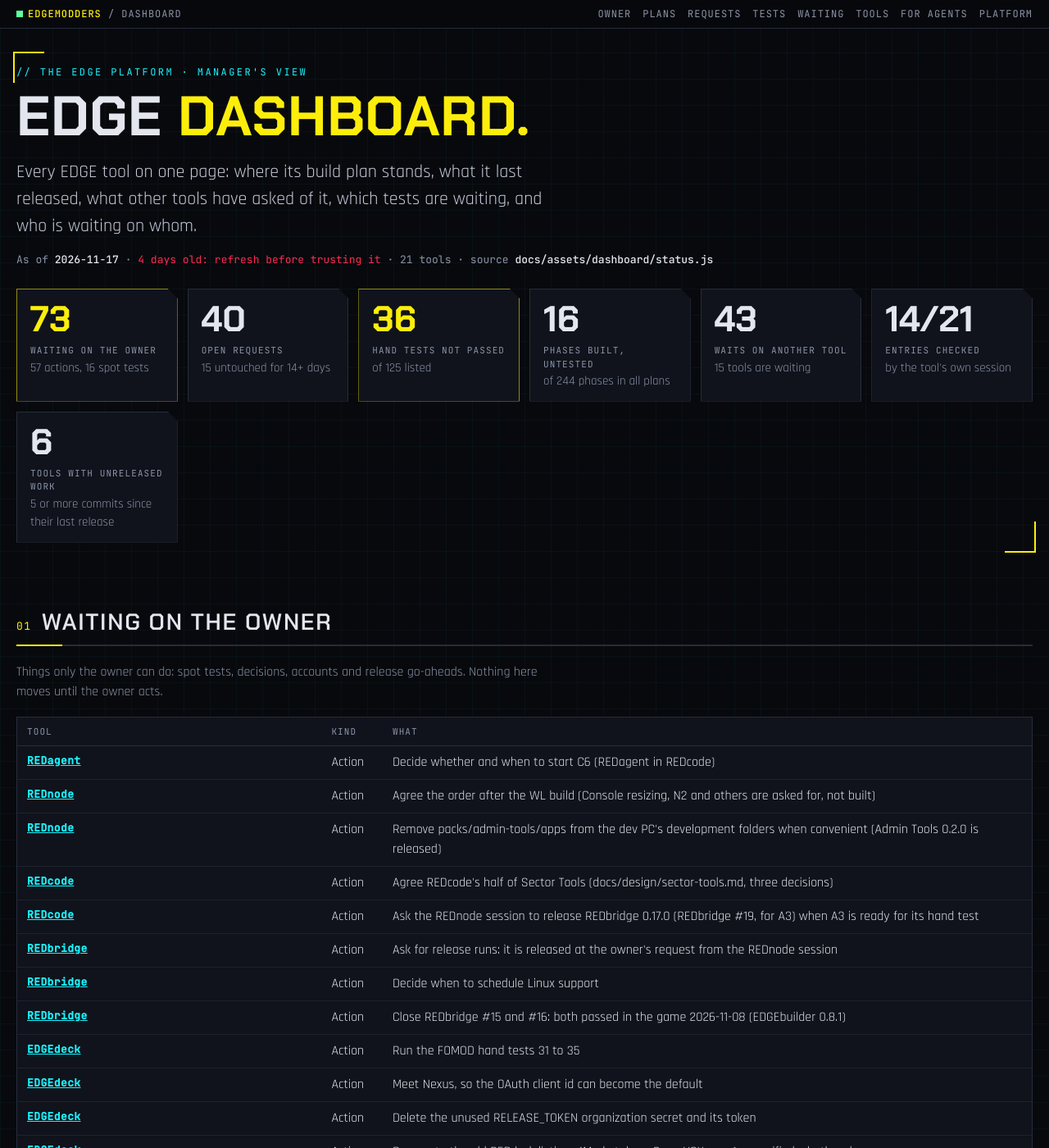
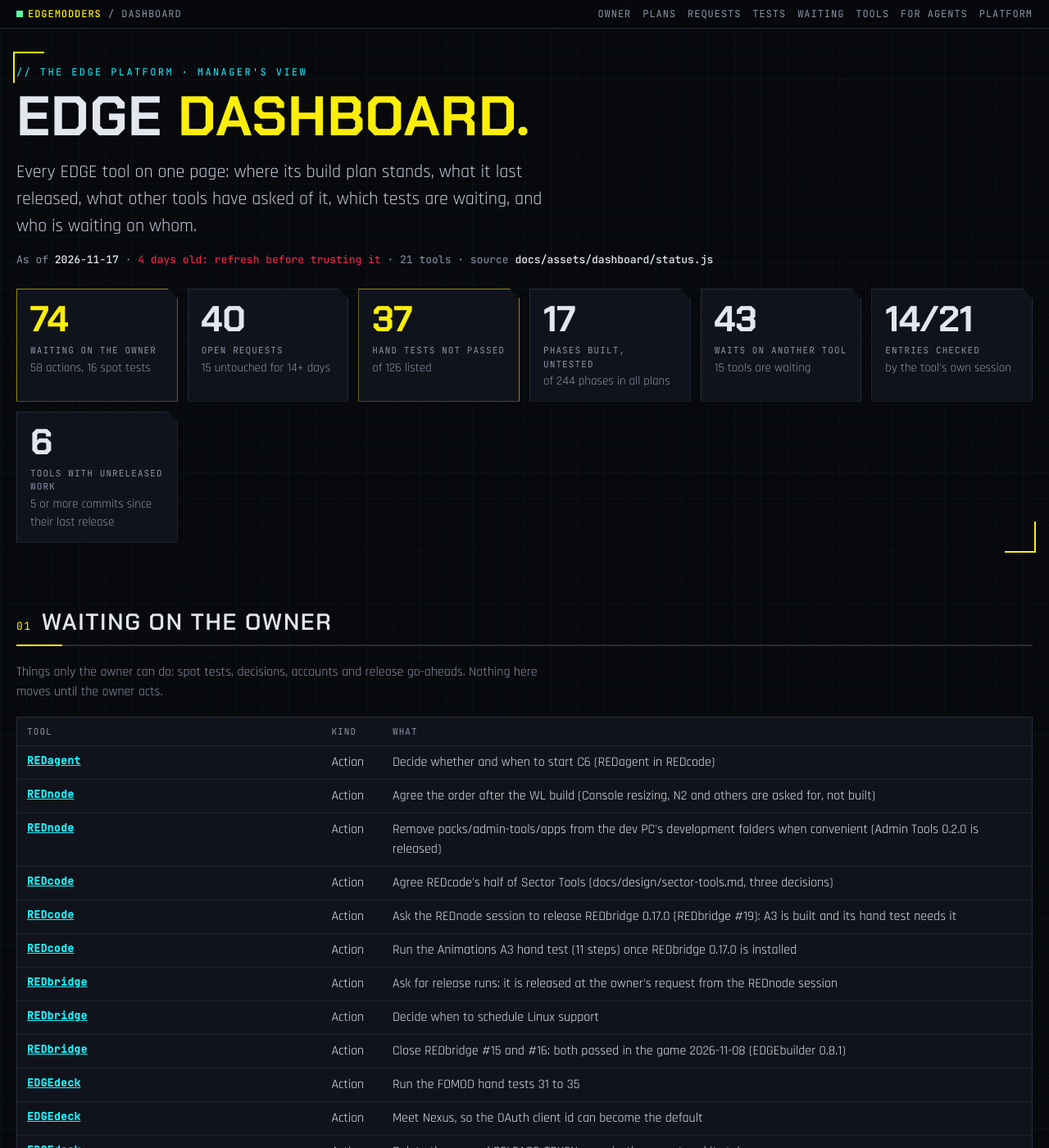
Before and after one commit to Edgemodders/EDGEweb, a Jekyll site: the page docs/dashboard.html, which Jekyll copies as it is, in a window 1280 px wide and 1400 px high. Shown: the whole window at 82% size. Built offline with Jekyll 4.4.1, drawn with Linux system fonts in a browser that asks for light colours; some of the changed text lies outside the part shown.

Commit message:
Dashboard: REDcode A3 built, hand test waits on REDbridge 0.17.0
Co-Authored-By: Claude Opus 5.5 <noreply@anthropic.com>

```diff
--- a/docs/assets/dashboard/status.js
+++ b/docs/assets/dashboard/status.js
@@ -878,7 +878,7 @@ window.EDGE_STATUS = {
      {
       "id": "A3",
       "title": "Animations: synced sets",
-      "status": "in progress"
+      "status": "built, tests pending"
      },
      {
       "id": "RW",
@@ -906,7 +906,7 @@ window.EDGE_STATUS = {
     "version": null,
     "needs": [
      "New File hover button on main (d4c6b4f), hand-tested 2026-11-20: ready for the next release",
-     "Animations A3 (#21): REDbridge #19 is built on REDbridge main, to go out as REDbridge 0.17.0; A3 is then built and released on it"
+     "Animations A3 (#21) built on main (3686353); its hand test and the release wait on REDbridge 0.17.0, then redcode.minBridgeVersion goes to 0.17.0"
     ]
    },
    "handTests": [
@@ -972,6 +972,13 @@ window.EDGE_STATUS = {
      "status": "passed",
      "ranBy": "the owner",
      "note": "Passed 2026-11-20, all three steps. On main, unreleased"
+    },
+    {
+     "name": "Animations A3 (#21)",
+     "steps": 11,
+     "status": "not run",
+     "ranBy": null,
+     "note": "Given to the owner 2026-11-20 (docs/testing.md, Animations A3). Needs REDbridge 0.17.0 (#19) first"
     }
    ],
    "ownerSpotTests": [],
@@ -994,11 +1001,13 @@ window.EDGE_STATUS = {
    ],
    "ownerActions": [
     "Agree REDcode's half of Sector Tools (docs/design/sector-tools.md, three decisions)",
-    "Ask the REDnode session to release REDbridge 0.17.0 (REDbridge #19, for A3) when A3 is ready for its hand test"
+    "Ask the REDnode session to release REDbridge 0.17.0 (REDbridge #19): A3 is built and its hand test needs it",
+    "Run the Animations A3 hand test (11 steps) once REDbridge 0.17.0 is installed"
    ],
    "risks": [
     "REDcode #21 stays open on purpose: it closes when A3 ships",
-    "REDbridge answers one call at a time"
+    "REDbridge answers one call at a time",
+    "A SIMD animation clip can export wrongly (the player's injector__fpp: zero translations, 0.19 scale); whether WolvenKit's or REDbridge's is unverified. The synced set marks SIMD members"
    ],
    "checkedBy": "REDcode session, 2026-11-20"
   },
--- a/docs/dashboard.html
+++ b/docs/dashboard.html
@@ -203,7 +203,7 @@ pre.how { background: #05060a; border: 1px solid var(--line); padding: 12px 14px
 </div>
 <div id="tip" role="tooltip"></div>
 
-<script src="assets/dashboard/status.js?v=103"></script>
+<script src="assets/dashboard/status.js?v=104"></script>
 <script>
 (function () {
   var S = window.EDGE_STATUS;
```
